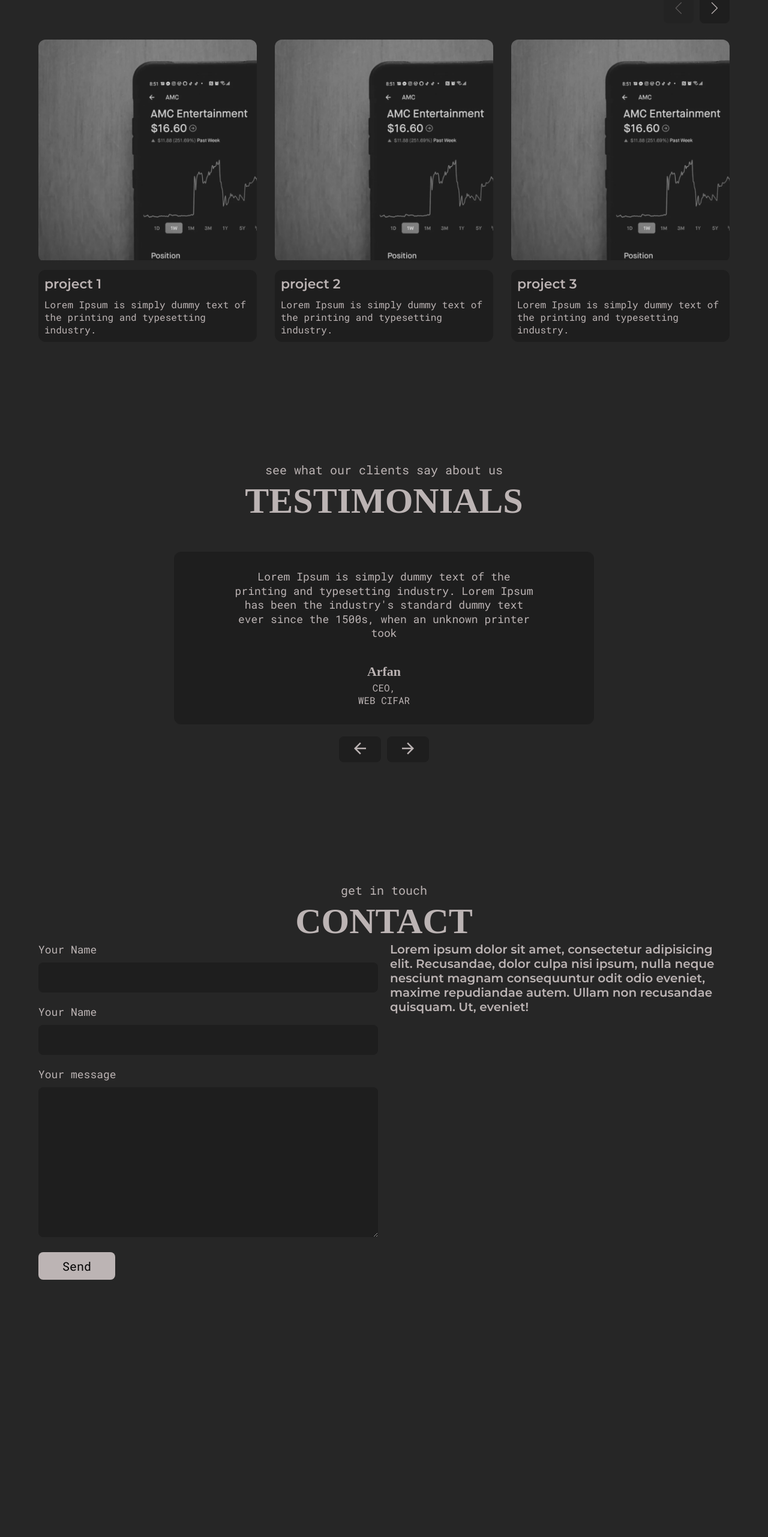
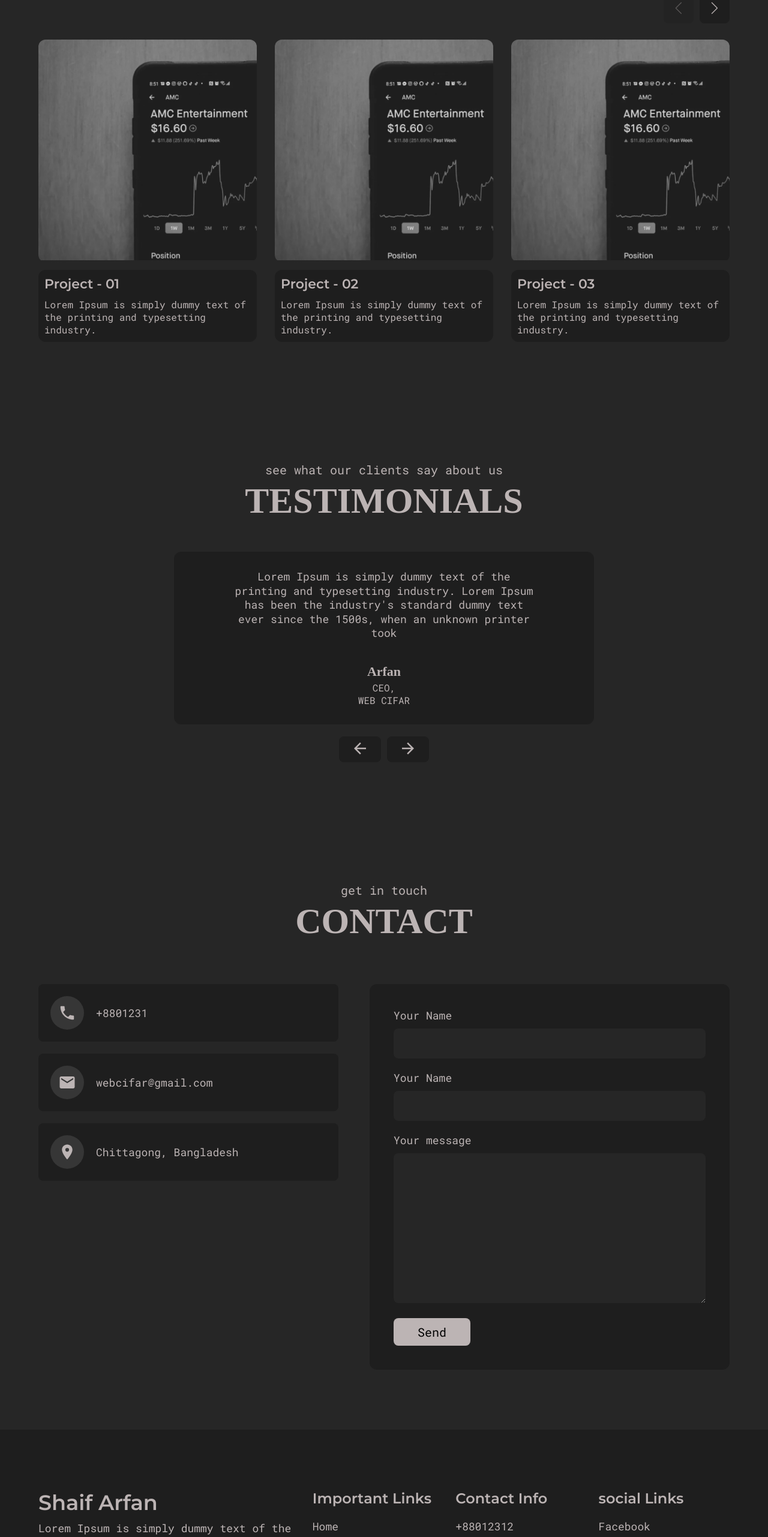
Before and after one commit to ShaifArfan/AYANs-portfolio, a React (Create React App) app: page / in a window 1280 px wide. Shown: the part 2359-4922 px from the top of the page at 60% size. Before the commit the page ends 4593 px from the top, so only its background shows below. Built offline with nearby package versions, Linux system fonts and the light colour scheme; a web font is replaced by a local one.

Commit message:
adding footer

```diff
--- a/package.json
+++ b/package.json
@@ -14,6 +14,7 @@
 		"react-transition-group": "^4.4.1",
 		"styled-components": "^5.2.2",
 		"swiper": "^6.5.4",
+		"uuid": "^8.3.2",
 		"web-vitals": "^1.1.1"
 	},
 	"scripts": {
--- /dev/null
+++ b/src/assets/data/projects.js
@@ -0,0 +1,42 @@
+import { v4 as uuidv4 } from 'uuid';
+import ProjectImg from '../images/projectImg.png';
+
+const projects = [
+  {
+    id: uuidv4(),
+    name: 'Project - 01',
+    desc:
+      'Lorem ipsum dolor, sit amet consectetur adipisicing elit. Recusandae, ad.',
+    img: ProjectImg,
+  },
+  {
+    id: uuidv4(),
+    name: 'Project - 02',
+    desc:
+      'Lorem ipsum dolor, sit amet consectetur adipisicing elit. Recusandae, ad.',
+    img: ProjectImg,
+  },
+  {
+    id: uuidv4(),
+    name: 'Project - 03',
+    desc:
+      'Lorem ipsum dolor, sit amet consectetur adipisicing elit. Recusandae, ad.',
+    img: ProjectImg,
+  },
+  {
+    id: uuidv4(),
+    name: 'Project - 04',
+    desc:
+      'Lorem ipsum dolor, sit amet consectetur adipisicing elit. Recusandae, ad.',
+    img: ProjectImg,
+  },
+  {
+    id: uuidv4(),
+    name: 'Project - 05',
+    desc:
+      'Lorem ipsum dolor, sit amet consectetur adipisicing elit. Recusandae, ad.',
+    img: ProjectImg,
+  },
+];
+
+export default projects;
--- a/src/components/ContactForm.js
+++ b/src/components/ContactForm.js
@@ -16,7 +16,7 @@ const FormStyle = styled.form`
     font-size: 2rem;
     padding: 1.2rem;
     color: var(--gray-1);
-    background-color: var(--deep-dark);
+    background-color: var(--dark-bg);
     outline: none;
     border: none;
     border-radius: 8px;
--- /dev/null
+++ b/src/components/ContactInfoItem.js
@@ -0,0 +1,38 @@
+import React from 'react';
+import { MdPlace } from 'react-icons/md';
+import styled from 'styled-components';
+import PText from './PText';
+
+const ItemStyles = styled.div`
+  padding: 2rem;
+  background-color: var(--deep-dark);
+  display: flex;
+  align-items: center;
+  gap: 2rem;
+  border-radius: 8px;
+  margin-bottom: 2rem;
+  .icon {
+    font-size: 3rem;
+    color: var(--white);
+    background-color: var(--gray-2);
+    padding: 1.3rem;
+    display: flex;
+    align-items: center;
+    justify-content: center;
+    border-radius: 50%;
+  }
+`;
+
+export default function ContactInfoItem({
+  icon = <MdPlace />,
+  text = 'I need text ',
+}) {
+  return (
+    <ItemStyles>
+      <div className="icon">{icon}</div>
+      <div className="info">
+        <PText>{text}</PText>
+      </div>
+    </ItemStyles>
+  );
+}
--- a/src/components/ContactSection.js
+++ b/src/components/ContactSection.js
@@ -1,18 +1,40 @@
 import React from 'react';
 import styled from 'styled-components';
+import { MdEmail, MdLocalPhone } from 'react-icons/md';
 import ContactForm from './ContactForm';
+import ContactInfoItem from './ContactInfoItem';
 import SectionTitle from './SectionTitle';
 
 const ContactSectionStyle = styled.div`
   padding: 10rem 0;
   .contactSection__wrapper {
     display: flex;
-    gap: 2rem;
+    gap: 5rem;
+    margin-top: 7rem;
+    justify-content: space-between;
   }
-  .left,
   .right {
-    flex: 1;
     width: 100%;
+    max-width: 500px;
+  }
+  .left {
+    width: 100%;
+    max-width: 600px;
+    background-color: var(--deep-dark);
+    padding: 4rem;
+    border-radius: 12px;
+  }
+  @media only screen and (max-width: 768px) {
+    .contactSection__wrapper {
+      flex-direction: column;
+    }
+    .left,
+    .right {
+      max-width: 100%;
+    }
+    .left {
+      padding: 4rem 2rem 2rem 2rem;
+    }
   }
 `;
 
@@ -22,16 +44,13 @@ export default function ContactSection() {
       <div className="container">
         <SectionTitle heading="contact" subheading="get in touch" />
         <div className="contactSection__wrapper">
+          <div className="right">
+            <ContactInfoItem icon={<MdLocalPhone />} text="+8801231" />
+            <ContactInfoItem icon={<MdEmail />} text="webcifar@gmail.com" />
+            <ContactInfoItem text="Chittagong, Bangladesh" />
+          </div>
           <div className="left">
             <ContactForm />
-          </div>
-          <div className="right">
-            <h1>
-              Lorem ipsum dolor sit amet, consectetur adipisicing elit.
-              Recusandae, dolor culpa nisi ipsum, nulla neque nesciunt magnam
-              consequuntur odit odio eveniet, maxime repudiandae autem. Ullam
-              non recusandae quisquam. Ut, eveniet!
-            </h1>
           </div>
         </div>
       </div>
--- /dev/null
+++ b/src/components/Footer.js
@@ -0,0 +1,107 @@
+import React from 'react';
+import styled from 'styled-components';
+import FooterCol from './FooterCol';
+import PText from './PText';
+
+const FooterStyle = styled.div`
+  background-color: var(--deep-dark);
+  padding: 10rem 0 5rem 0;
+  .container {
+    display: flex;
+    gap: 2rem;
+  }
+  .footer__col1 {
+    flex: 2;
+  }
+  .footer__col2,
+  .footer__col3,
+  .footer__col4 {
+    flex: 1;
+  }
+  .footer__col1__title {
+    font-size: 3.5rem;
+    margin-bottom: 1rem;
+  }
+  @media only screen and (max-width: 768px) {
+    .container {
+      flex-direction: column;
+      gap: 5rem;
+    }
+    .footer__col1 .para {
+      max-width: 100%;
+    }
+  }
+`;
+
+export default function Footer() {
+  return (
+    <FooterStyle>
+      <div className="container">
+        <div className="footer__col1">
+          <h1 className="footer__col1__title">Shaif Arfan</h1>
+          <PText>
+            Lorem Ipsum is simply dummy text of the printing and typesetting
+            industry. Lorem Ipsum has been the industry's standard dummy text
+            ever since the 1500s, when an unknown printer took{' '}
+          </PText>
+        </div>
+        <div className="footer__col2">
+          <FooterCol
+            heading="Important Links"
+            links={[
+              {
+                title: 'Home',
+                link: '/home',
+              },
+              {
+                title: 'About',
+                link: '/about',
+              },
+              {
+                title: 'Contact',
+                link: '/contact',
+              },
+            ]}
+          />
+        </div>
+        <div className="footer__col3">
+          <FooterCol
+            heading="Contact Info"
+            links={[
+              {
+                title: '+88012312',
+                link: 'tel:+88012312',
+              },
+              {
+                title: 'webcifar@gmail.com',
+                link: 'mailto:webcifar@gmail.com',
+              },
+              {
+                title: 'Chittagong, Bangladesh',
+              },
+            ]}
+          />
+        </div>
+        <div className="footer__col4">
+          <FooterCol
+            heading="social Links"
+            links={[
+              {
+                title: 'Facebook',
+                link: 'http://facebook.com',
+              },
+              {
+                title: 'Twitter',
+                link: 'http://twitter.com',
+              },
+              {
+                title: 'Instagram',
+                link: 'http://instagram.com',
+              },
+            ]}
+          />
+        </div>
+      </div>
+    </FooterStyle>
+  );
+}
--- /dev/null
+++ b/src/components/FooterCol.js
@@ -0,0 +1,45 @@
+import React from 'react';
+import { Link } from 'react-router-dom';
+import styled from 'styled-components';
+
+const ColStyle = styled.div`
+  .heading {
+    font-size: 2.4rem;
+    margin-bottom: 2rem;
+  }
+  li {
+    margin-bottom: 1rem;
+  }
+  a {
+    font-size: 1.8rem;
+  }
+`;
+
+export default function FooterCol({
+  heading = 'Col Heaing',
+  links = [
+    {
+      title: 'Home',
+      link: '/home',
+    },
+    {
+      title: 'About',
+      link: '/about',
+    },
+  ],
+}) {
+  return (
+    <ColStyle>
+      <h2 className="heading">{heading}</h2>
+      <ul>
+        {links.map((item, index) => (
+          <li>
+            <Link key={index} to={item.link}>
+              {item.title}
+            </Link>
+          </li>
+        ))}
+      </ul>
+    </ColStyle>
+  );
+}
--- a/src/components/ProjectItem.js
+++ b/src/components/ProjectItem.js
@@ -30,13 +30,14 @@ const ProjectItemStyles = styled.div`
 `;
 
 export default function ProjectItem({
+  img = ProjectImg,
   title = 'Project Name',
   desc = 'Lorem Ipsum is simply dummy text of the printing and typesetting industry.',
 }) {
   return (
     <ProjectItemStyles>
       <Link to="/projects" className="projectItem__img">
-        <img src={ProjectImg} alt="project img" />
+        <img src={img} alt="project img" />
       </Link>
       <div className="projectItem__info">
         <h3 className="projectItem__title">{title}</h3>
--- a/src/components/ProjectsSection.js
+++ b/src/components/ProjectsSection.js
@@ -5,6 +5,7 @@ import SwiperCore, { Navigation } from 'swiper';
 import ProjectItem from './ProjectItem';
 import SectionTitle from './SectionTitle';
 import 'swiper/swiper-bundle.min.css';
+import projects from '../assets/data/projects';
 
 // install Swiper modules
 SwiperCore.use([Navigation]);
@@ -56,6 +57,7 @@ const ProjectSectionStyle = styled.div`
 `;
 
 export default function ProjectsSection() {
+  console.log(projects);
   return (
     <ProjectSectionStyle>
       <div className="container">
@@ -79,25 +81,12 @@ export default function ProjectsSection() {
               },
             }}
           >
-            <SwiperSlide>
-              <ProjectItem title="project 1" />
-            </SwiperSlide>
-            <SwiperSlide>
-              <ProjectItem title="project 2" />
-            </SwiperSlide>
-            <SwiperSlide>
-              <ProjectItem title="project 3" />
-            </SwiperSlide>
-            <SwiperSlide>
-              <ProjectItem title="project 4" />
-            </SwiperSlide>
-            <SwiperSlide>
-              <ProjectItem title="project 5" />
-            </SwiperSlide>
+            {projects.map((project) => (
+              <SwiperSlide key={project.id}>
+                <ProjectItem title={project.name} img={project.img} />
+              </SwiperSlide>
+            ))}
           </Swiper>
-          {/* <ProjectItem title="project 1" />
-          <ProjectItem title="project 2" />
-          <ProjectItem title="project 3" /> */}
         </div>
       </div>
     </ProjectSectionStyle>
--- a/src/components/TestimonialsSection.js
+++ b/src/components/TestimonialsSection.js
@@ -4,7 +4,7 @@ import { MdArrowForward, MdArrowBack } from 'react-icons/md';
 import { CSSTransition, SwitchTransition } from 'react-transition-group';
 import PText from './PText';
 import SectionTitle from './SectionTitle';
-import testimonials from '../assets/testimonials';
+import testimonials from '../assets/data/testimonials';
 
 const TestimonialSectionStyles = styled.div`
   padding: 10rem 0;
--- a/src/pages/Home.js
+++ b/src/pages/Home.js
@@ -5,6 +5,7 @@ import ServicesSection from '../components/ServicesSection';
 import ProjectsSection from '../components/ProjectsSection';
 import TestimonialsSection from '../components/TestimonialsSection';
 import ContactSection from '../components/ContactSection';
+import Footer from '../components/Footer';
 
 export default function Home() {
   return (
@@ -15,6 +16,7 @@ export default function Home() {
       <ProjectsSection />
       <TestimonialsSection />
       <ContactSection />
+      <Footer />
     </>
   );
 }
```
Also changed, not shown: src/assets/data/testimonials.js (renamed from src/assets/testimonials.js), 1 other file (tests, documents, lock files or other folders).
